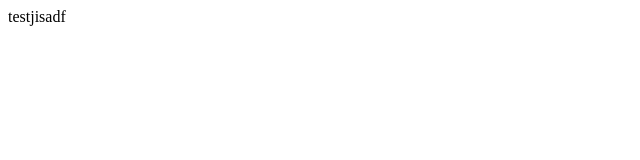
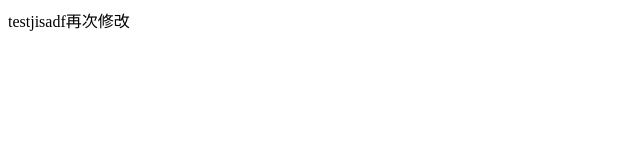
Before and after one commit to fzzfzz1/test, a plain HTML site: page test.html in a window 1280 px wide. Shown: the whole page, without its empty margins (0-640 px from the left). Drawn offline with Linux system fonts and the light colour scheme.

Commit message:
第三次提交

```diff
--- a/test.html
+++ b/test.html
@@ -7,6 +7,6 @@
    <title>Document</title>
 </head>
 <body>
-   testjisadf
+   testjisadf再次修改
 </body>
 </html>
```
